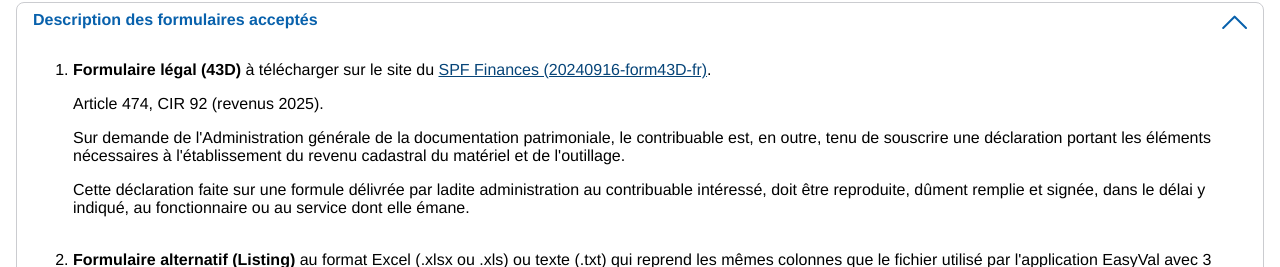
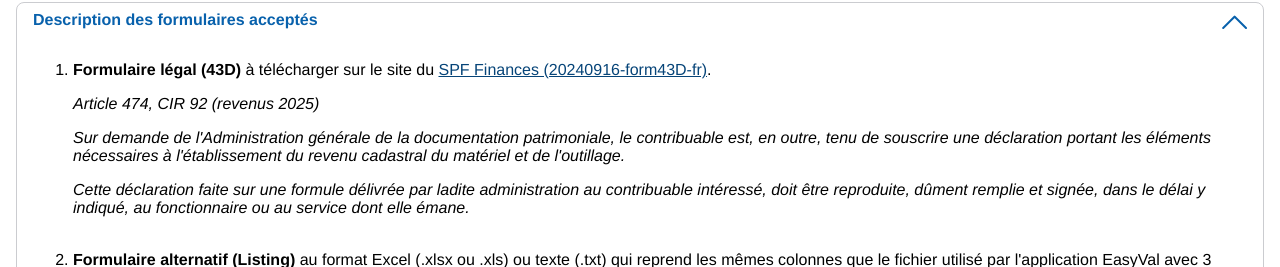
Before and after one commit to AlexiaDonati/simulation-materiel-et-outillage-be, a React (Vite) app: page /simulation-materiel-et-outillage-be/information in a window 1280 px wide. Both pictures are taken after a click on the button "Description des formulaires acceptés". Shown: the part 317-584 px from the top of the page. Built offline with nearby package versions, Linux system fonts and the light colour scheme; what handsontable would draw is missing.

Commit message:
Update legal text formatting in Theory component

```diff
--- a/src/Theory.tsx
+++ b/src/Theory.tsx
@@ -387,16 +387,16 @@ export default function Theory() {
                                 </a>
                                 .
 
-                                <p>Article 474, CIR 92 (revenus 2025).</p>
-                                <p>
+                                <p><i>Article 474, CIR 92 (revenus 2025)</i></p>
+                                <p><i>
                                     Sur demande de l'Administration générale de la documentation patrimoniale,
                                     le contribuable est, en outre, tenu de souscrire une déclaration portant
                                     les éléments nécessaires à l'établissement du revenu cadastral du matériel et de l'outillage.
-                                </p>
-                                <p>
+                                </i></p>
+                                <p><i>
                                     Cette déclaration faite sur une formule délivrée par ladite administration au contribuable intéressé,
                                     doit être reproduite, dûment remplie et signée, dans le délai y indiqué, au fonctionnaire ou au service dont elle émane.
-                                </p>
+                                </i></p>
                             </li>
 
                             <br />
```
